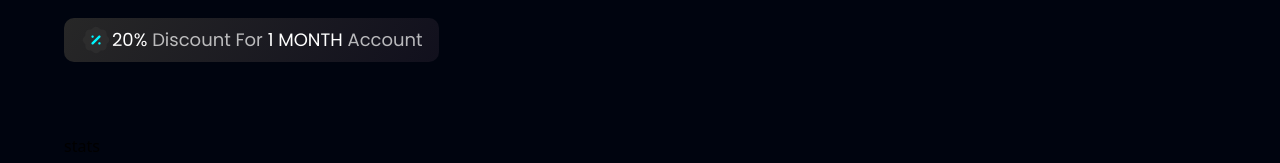
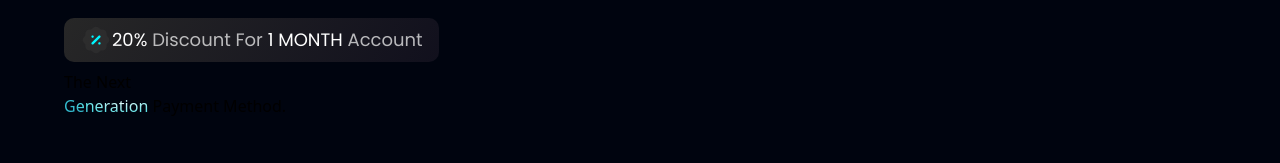
Before and after one commit to CJCODESgit/Free-X, a React (Vite) app: page / in a window 1280 px wide. Shown: the part 126-289 px from the top of the page. Built offline with nearby package versions, Linux system fonts and the light colour scheme.

Commit message:
text gradient and span

```diff
--- a/src/components/Hero.jsx
+++ b/src/components/Hero.jsx
@@ -16,8 +16,8 @@
       </p>
     </div>
 
-  <div>
-
+  <div className='flex flex-row justify-between items-center w-full'>
+      <h1>The Next <br className='sm:block hidden' /> {" "}<span className="text-gradient">Generation</span>{" "}Payment Method.</h1>
   </div>
   </div>
 
```
